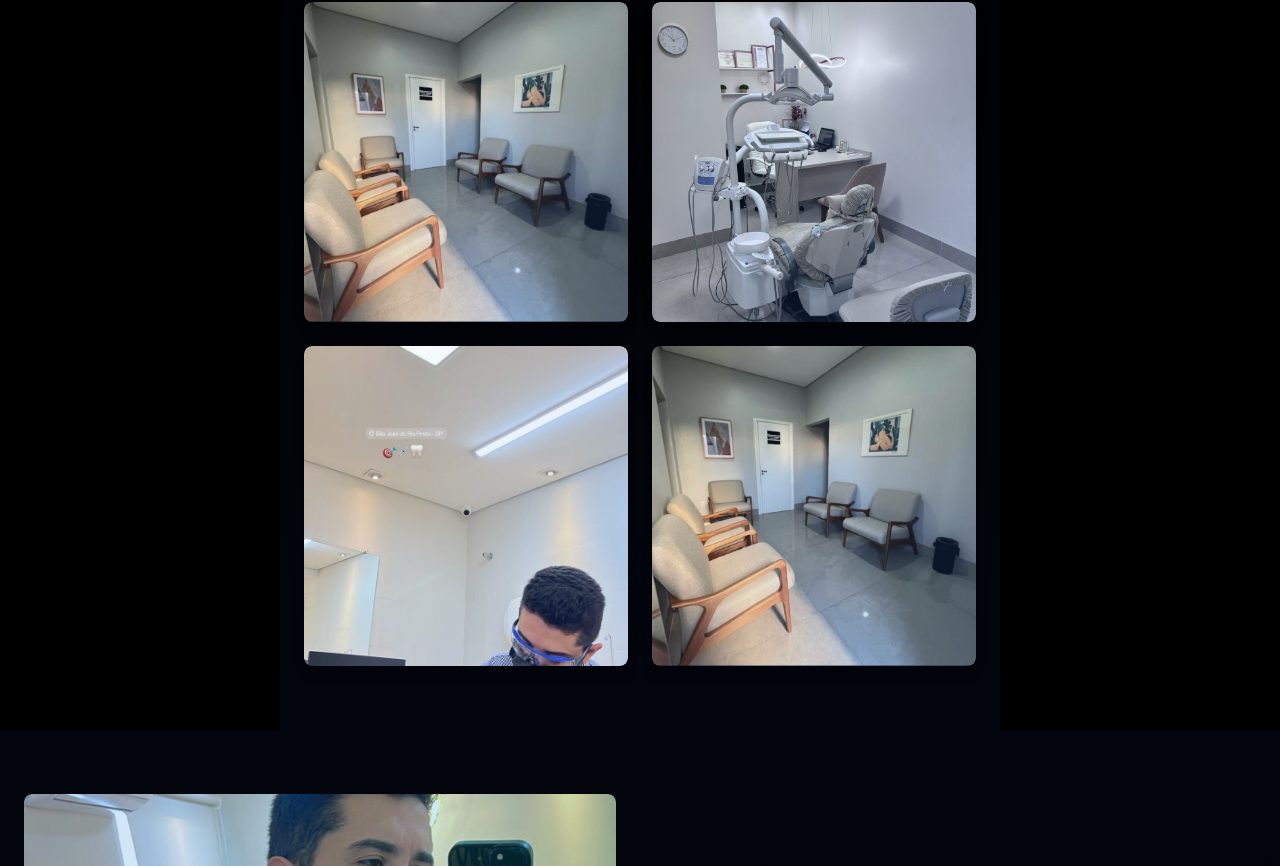
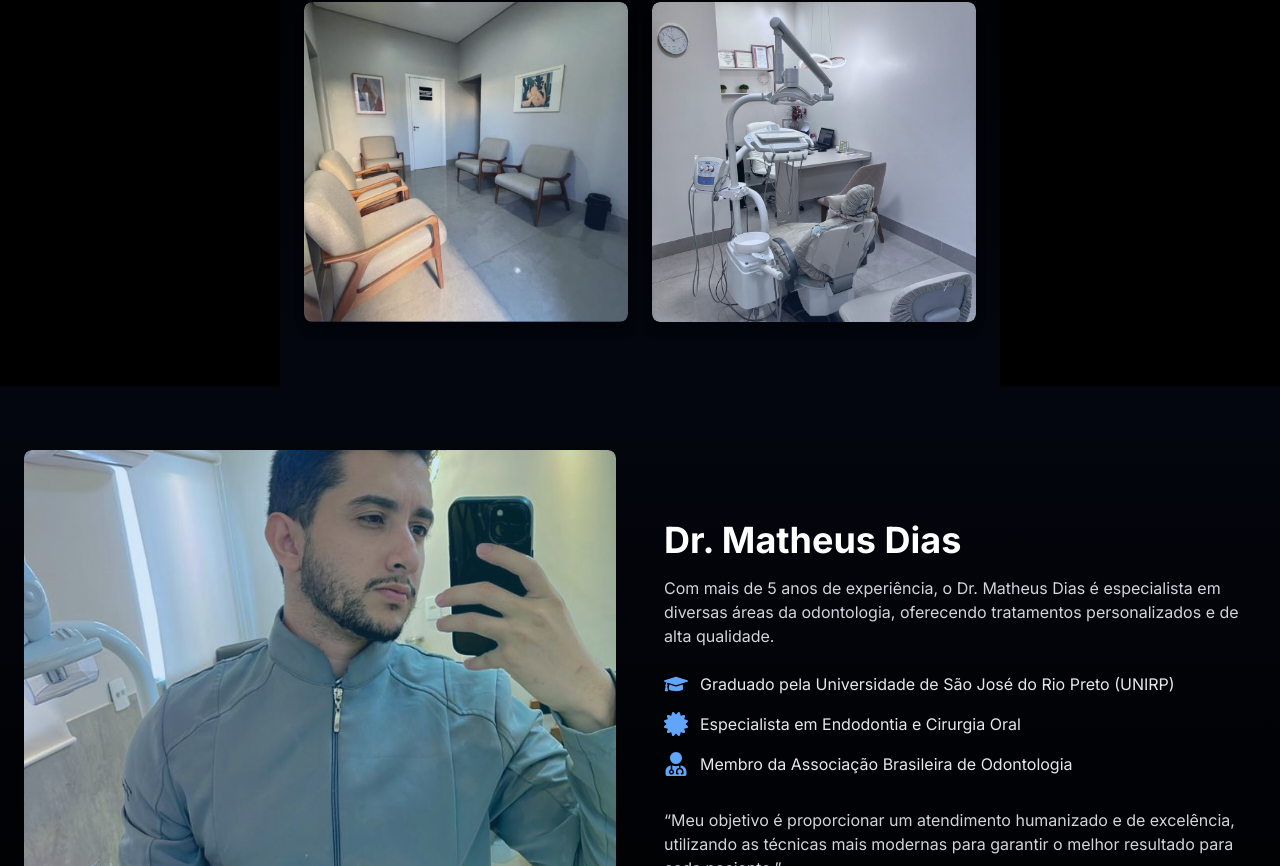
Before and after one commit to humbertosouza-netizen/clinica-dr-matheus, a Next.js app: page / in a window 1280 px wide. Shown: the part 1534-2400 px from the top of the page. Built offline with nearby package versions, Linux system fonts and the light colour scheme.

Commit message:
Remover imagens clinic-3 e clinic-4 da seção 'Nossa Clínica'

```diff
--- a/src/components/sections/Clinic.tsx
+++ b/src/components/sections/Clinic.tsx
@@ -11,8 +11,6 @@ const Clinic = () => {
   const clinicImages = [
     { src: '/images/clinic-1.jpg', alt: 'Recepção da Clínica' },
     { src: '/images/clinic-2.jpg', alt: 'Consultório Moderno' },
-    { src: '/images/clinic-3.jpg', alt: 'Equipamentos Odontológicos' },
-    { src: '/images/clinic-4.jpg', alt: 'Sala de Espera' },
   ];
 
   const containerVariants = {
```
